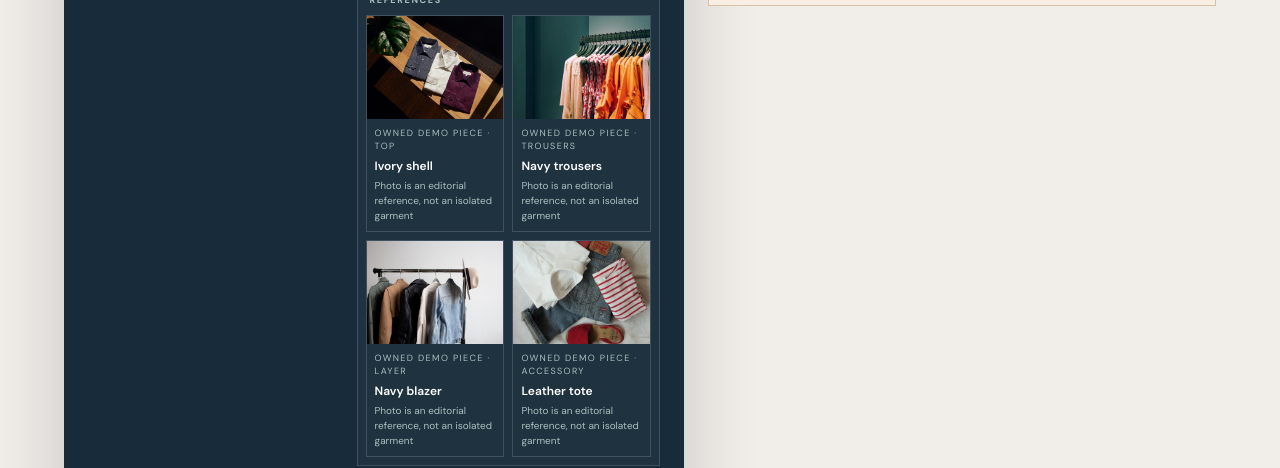
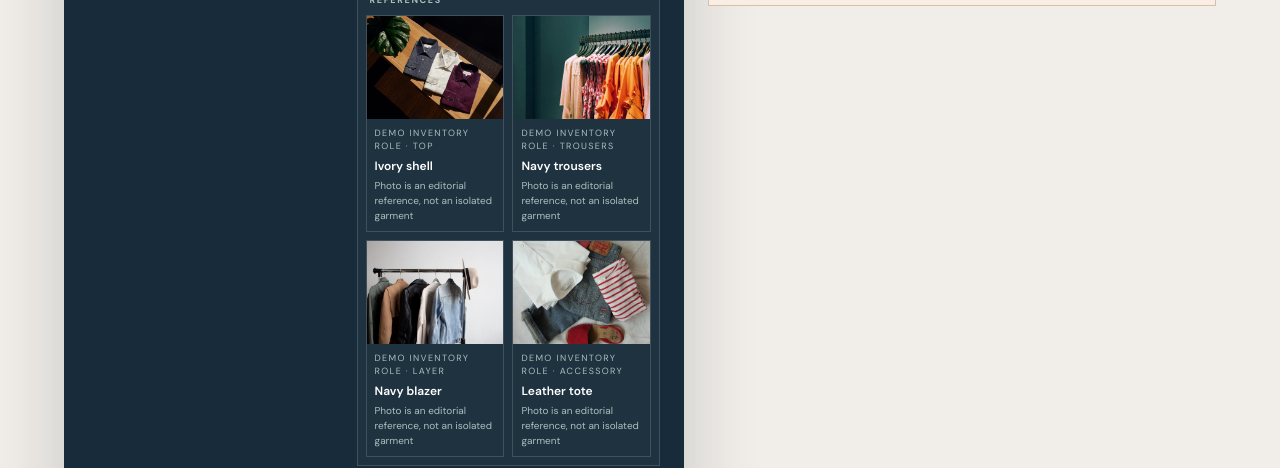
Before and after one commit to thelonewander3r/FitCheckAI, a React (Vite) app in the folder artifacts/interview-ready/: page / in a window 1280 px wide. Shown: the part 1500-1968 px from the top of the page. Built offline with nearby package versions, Linux system fonts and the light colour scheme; a web font is replaced by a local one.

Commit message:
fix: label editorial tiles as inventory roles

```diff
--- a/artifacts/interview-ready/src/components/decision-demo.tsx
+++ b/artifacts/interview-ready/src/components/decision-demo.tsx
@@ -147,7 +147,7 @@ export default function DecisionDemo({ request }: DecisionDemoProps = {}) {
                   <p className="mt-4 text-sm leading-6 text-[#dce6e5]">{note}</p>
                   <div className="mt-5 flex flex-wrap items-center gap-3"><button type="button" onClick={() => selectFeedback("Wear it")} className="bg-[#d9aa84] px-4 py-3 text-xs font-bold uppercase tracking-[0.15em] text-[#172b3a] hover:bg-[#f0c4a0] focus-visible:outline focus-visible:outline-2 focus-visible:outline-offset-2 focus-visible:outline-[#d9aa84]">Wear it</button><span className="text-[10px] font-semibold uppercase tracking-[0.12em] text-[#a8c1bd]">Demo session only</span></div>
                   <div className="mt-5 flex flex-wrap items-center justify-between gap-3 border border-white/15 bg-white/[0.04] px-3 py-3"><div><p className="text-[9px] font-bold uppercase tracking-[0.18em] text-[#a8c1bd]">Seeded demo outfit</p><p className="mt-1 text-xs text-[#dce6e5]">Owned for this demo · editorial references shown below</p></div><a href="/wardrobe" className="border-b border-[#d9aa84]/60 pb-1 text-[10px] font-bold uppercase tracking-[0.12em] text-[#d9aa84] hover:border-[#d9aa84]">Import your pieces →</a></div>
-                  <div className="mt-4 border border-white/15 bg-white/[0.03] p-2"><p className="px-1 pb-2 text-[9px] font-bold uppercase tracking-[0.18em] text-[#a8c1bd]">Owned demo inventory · editorial references</p><div className="grid grid-cols-2 gap-2">{[look.top, look.bottom, look.blazer, look.accessory].map((piece, pieceIndex) => <div key={piece.id} className="overflow-hidden border border-white/15"><img src={leadEditorialImages[pieceIndex]} alt={`${piece.name} editorial outfit reference`} className="aspect-[4/3] w-full object-cover" /><div className="px-2 py-2"><p className="text-[9px] uppercase tracking-[0.15em] text-[#a8c1bd]">Owned demo piece · {pieceLabel[piece.category]}</p><p className="mt-1 text-xs font-semibold text-white">{piece.name}</p><p className="mt-1 text-[10px] text-[#a8c1bd]">Photo is an editorial reference, not an isolated garment</p></div></div>)}</div></div>
+                  <div className="mt-4 border border-white/15 bg-white/[0.03] p-2"><p className="px-1 pb-2 text-[9px] font-bold uppercase tracking-[0.18em] text-[#a8c1bd]">Owned demo inventory · editorial references</p><div className="grid grid-cols-2 gap-2">{[look.top, look.bottom, look.blazer, look.accessory].map((piece, pieceIndex) => <div key={piece.id} className="overflow-hidden border border-white/15"><img src={leadEditorialImages[pieceIndex]} alt={`${piece.name} editorial outfit reference`} className="aspect-[4/3] w-full object-cover" /><div className="px-2 py-2"><p className="text-[9px] uppercase tracking-[0.15em] text-[#a8c1bd]">Demo inventory role · {pieceLabel[piece.category]}</p><p className="mt-1 text-xs font-semibold text-white">{piece.name}</p><p className="mt-1 text-[10px] text-[#a8c1bd]">Photo is an editorial reference, not an isolated garment</p></div></div>)}</div></div>
                 </div>
                 <p className="mt-6 border-t border-white/15 pt-4 text-xs text-[#a8c1bd]">Editorial outfit references · no isolated garment claim</p>
               </div>
```
